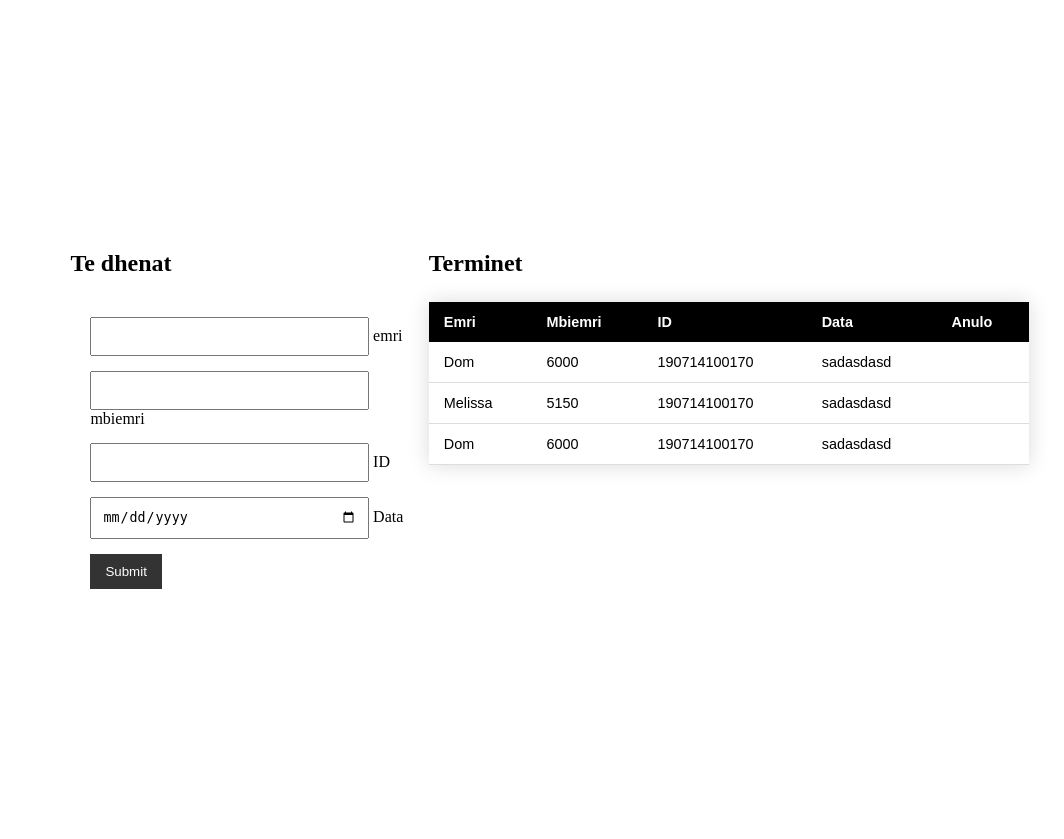
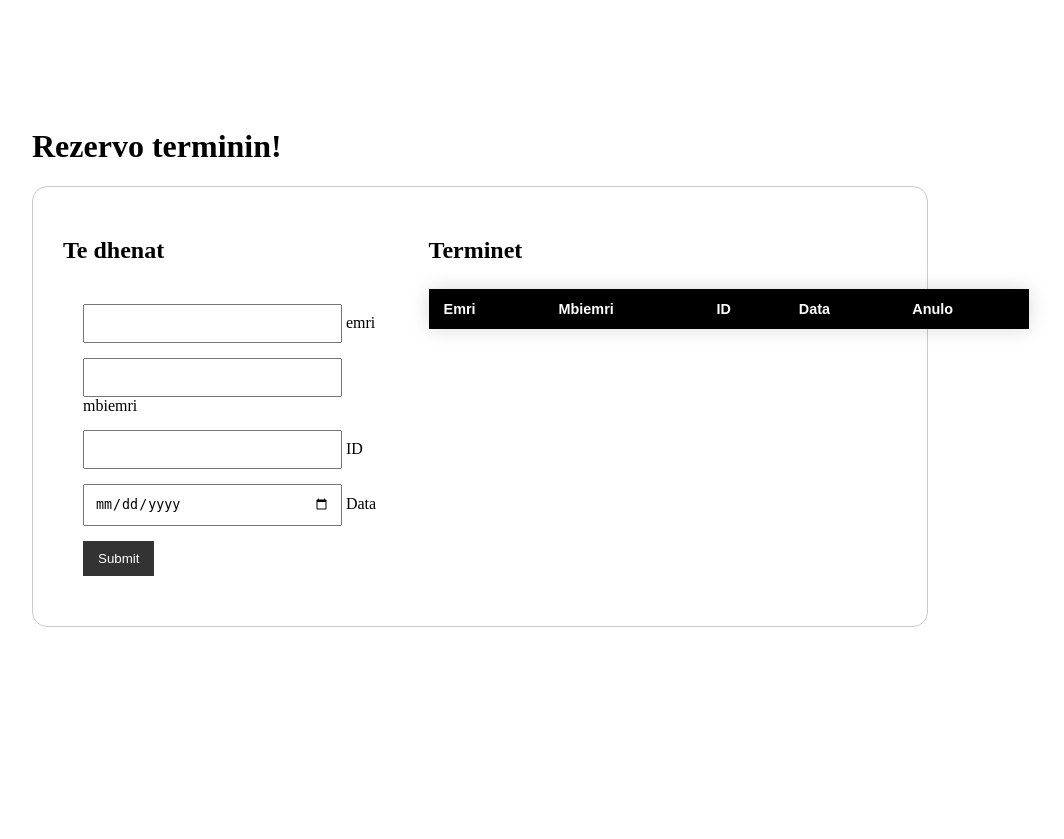
Before and after one commit to samiri32/ProgramimiInternet_Gr10, a PHP site: page /HTML/forma.html in a window 1280 px wide. Shown: the whole page, without its empty margins (160-1224 px from the left). After the commit the page ends 627 px from the top, so only its background shows below. Run offline with PHP 8.4, Linux system fonts and the light colour scheme; lists and menus that the app fills with data are empty.

Commit message:
forma per rezervim te termineve

```diff
--- a/CSS/forma.css
+++ b/CSS/forma.css
@@ -1,13 +1,21 @@
 body{
     width: 70%;
     margin:auto;
-    margin:18%;
+    margin-top:10%;
     overflow-y: hidden;
 }
 
 .container{
     display:grid;
     grid-template-columns: 40% 60%;
+    grid-column-gap: 2em;
+    border:1px solid #ccc;
+    padding:30px;
+    border-radius: 15px;
+}
+
+.title{
+   margin-right:5em;
 }
 
 
--- a/HTML/forma.html
+++ b/HTML/forma.html
@@ -6,7 +6,6 @@
     <meta name="viewport" content="width=device-width, initial-scale=1.0">
     <title>Forma</title>
     <link rel="stylesheet" href="../css/forma.css">
-    <script src="../js/forma.js"></script>
 
 
 </head>
@@ -14,6 +13,7 @@
 <body>
 
 
+    <h1>Rezervo terminin!</h1>
     <div class="container">
 
         <div>
@@ -36,11 +36,11 @@
                     <label>ID</label><br>
                 </div>
                 <div class="form-group">
-                    <input type="date" class="btn btn-dark">
+                    <input type="date" id="item4">
                     <label>Data</label><br>
                 </div>
 
-                <input type="submit" class="btn btn-dark" value="Submit">
+                <input type="submit" id="submit" value="Submit">
 
             </form>
 
@@ -61,26 +61,8 @@
                             <th>Anulo</th>
                         </tr>
                     </thead>
+
                     <tbody>
-                        <!-- and so on... -->
-                        <tr>
-                            <td>Dom</td>
-                            <td>6000</td>
-                            <td>190714100170</td>
-                            <td>sadasdasd</td>
-                        </tr>
-                        <tr class="active-row">
-                            <td>Melissa</td>
-                            <td>5150</td>
-                            <td>190714100170</td>
-                            <td>sadasdasd</td>
-                        </tr>
-                        <tr>
-                            <td>Dom</td>
-                            <td>6000</td>
-                            <td>190714100170</td>
-                            <td>sadasdasd</td>
-                        </tr>
 
                     </tbody>
                 </table>
@@ -94,14 +76,41 @@
     <script>
 
             const form=document.getElementById("addForm");
+            const tbody=document.querySelector('tbody');
+            const table = document.querySelector('table')
+
+            form.addEventListener('submit',onAddWebsite );
 
             function onAddWebsite(e) {
                 e.preventDefault();
-                alert('ww')
+
+                const emri =document.getElementById("item1").value;
+                const mbiemri =document.getElementById("item2").value;
+                const ID =document.getElementById("item3").value;
+                const data =document.getElementById("item4").value;
+
+                tbody.innerHTML += `
+                <tr>
+                    <td>${emri}</td>
+                    <td>${mbiemri}</td>
+                    <td>${ID}</td>
+                    <td>${data}</td>
+                    <td><button class ="deleteBtn">Fshij</button></td>
+                </tr>
+                `;
+
+                function onDeleteRow(e) {
+                    if(!e.target.classList.contains("deleteBtn")){
+                        return;
+                    }
+
+                    const button =e.target;
+                        button.closest('tr').remove();
+                }
+
+                table.addEventListener('click', onDeleteRow)
+
             }
-
-            form.addEventListener('submit',onAddWebsite );
-
 
 
     </script>
```
